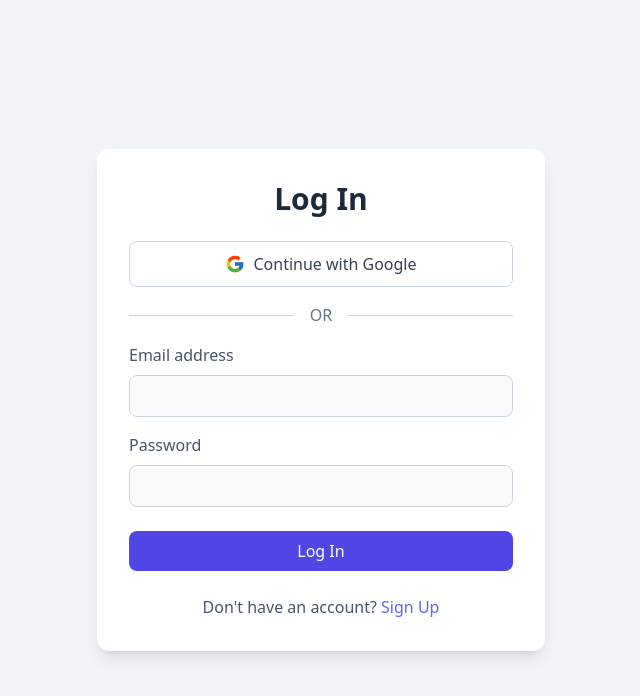
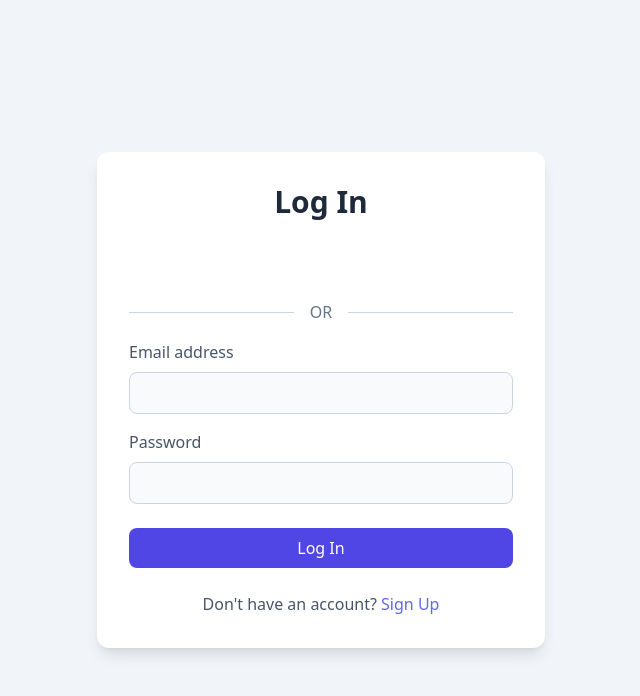
Before and after one commit to Abdulrahman-adil/Attend, a React (Vite) app: page /login#/login in a window 1280 px wide. Shown: the top 696 px of the page, without its empty margins (319-959 px from the left). Built offline with nearby package versions, Linux system fonts and the light colour scheme; no server answers.

Commit message:
Fix Google login credential flow

```diff
--- a/pages/LoginPage.tsx
+++ b/pages/LoginPage.tsx
@@ -1,7 +1,7 @@
 import React, { useState } from 'react'
 import { Link } from 'react-router-dom'
 import { useAuth } from '../contexts/AuthContext'
-import { useGoogleLogin } from '@react-oauth/google'
+import { GoogleLogin } from '@react-oauth/google'
 
 const LoginPage: React.FC = () => {
   const [email, setEmail] = useState('')
@@ -9,18 +9,6 @@ const LoginPage: React.FC = () => {
   const [error, setError] = useState('')
   const [loading, setLoading] = useState(false)
   const { login, googleLogin } = useAuth()
-
-  const handleGoogleLogin = useGoogleLogin({
-    onSuccess: async (credentialResponse) => {
-      const cred = credentialResponse as { credential?: string }
-      if (cred.credential) {
-        await googleLogin(cred.credential, 'web')
-      }
-    },
-    onError: () => {
-      setError('Google sign-in failed. Please try again.')
-    },
-  })
 
   const handleSubmit = async (e: React.FormEvent) => {
     e.preventDefault()
@@ -52,18 +40,18 @@ const LoginPage: React.FC = () => {
           </p>
         )}
 
-        <button
-          onClick={() => handleGoogleLogin()}
-          className="w-full flex items-center justify-center gap-2 bg-white dark:bg-slate-700 border border-slate-300 dark:border-slate-600 text-slate-700 dark:text-slate-200 py-2.5 rounded-lg hover:bg-slate-50 dark:hover:bg-slate-600 transition duration-300 mb-4"
-        >
-          <svg className="w-5 h-5" viewBox="0 0 48 48">
-            <path fill="#FFC107" d="M43.611 20.083H42V20H24v8h11.303c-1.649 4.657-6.08 8-11.303 8c-6.627 0-12-5.373-12-12s5.373-12 12-12c3.059 0 5.842 1.154 7.961 3.039l5.657-5.657C34.046 6.053 29.268 4 24 4C12.955 4 4 12.955 4 24s8.955 20 20 20s20-8.955 20-20c0-1.341-.138-2.65-.389-3.917z"></path>
-            <path fill="#FF3D00" d="M6.306 14.691l6.571 4.819C14.655 15.108 18.961 12 24 12c3.059 0 5.842 1.154 7.961 3.039l5.657-5.657C34.046 6.053 29.268 4 24 4C16.318 4 9.656 8.337 6.306 14.691z"></path>
-            <path fill="#4CAF50" d="M24 44c5.166 0 9.86-1.977 13.409-5.192l-6.19-5.238C29.211 35.091 26.715 36 24 36c-5.202 0-9.619-3.317-11.283-7.946l-6.522 5.025C9.505 39.556 16.227 44 24 44z"></path>
-            <path fill="#1976D2" d="M43.611 20.083H42V20H24v8h11.303c-.792 2.237-2.231 4.166-4.087 5.571l6.19 5.238C42.012 36.49 44 30.686 44 24c0-1.341-.138-2.65-.389-3.917z"></path>
-          </svg>
-          Continue with Google
-        </button>
+        <div className="mb-4">
+          <GoogleLogin
+            onSuccess={async (credentialResponse) => {
+              if (credentialResponse.credential) {
+                await googleLogin(credentialResponse.credential, 'web')
+              }
+            }}
+            onError={() => setError('Google sign-in failed. Please try again.')}
+            useOneTap={false}
+            text="signin_with"
+          />
+        </div>
         <div className="flex items-center my-4">
           <hr className="flex-grow border-slate-300 dark:border-slate-600" />
           <span className="mx-4 text-slate-500 dark:text-slate-400">OR</span>
--- a/pages/RegisterPage.tsx
+++ b/pages/RegisterPage.tsx
@@ -1,7 +1,6 @@
 import React, { useState } from 'react'
 import { Link } from 'react-router-dom'
 import { useAuth } from '../contexts/AuthContext'
-import { useGoogleLogin } from '@react-oauth/google'
 
 const RegisterPage: React.FC = () => {
   const [name, setName] = useState('')
@@ -10,19 +9,7 @@ const RegisterPage: React.FC = () => {
   const [error, setError] = useState('')
   const [success, setSuccess] = useState('')
   const [loading, setLoading] = useState(false)
-  const { register, googleLogin } = useAuth()
-
-  const handleGoogleLogin = useGoogleLogin({
-    onSuccess: async (credentialResponse) => {
-      const cred = credentialResponse as { credential?: string }
-      if (cred.credential) {
-        await googleLogin(cred.credential, 'web')
-      }
-    },
-    onError: () => {
-      setError('Google sign-in failed. Please try again.')
-    },
-  })
+  const { register } = useAuth()
 
   const handleSubmit = async (e: React.FormEvent) => {
     e.preventDefault()
@@ -59,37 +46,6 @@ const RegisterPage: React.FC = () => {
 
         {!success && (
           <>
-            <button
-              onClick={() => handleGoogleLogin()}
-              className="w-full flex items-center justify-center gap-2 bg-white dark:bg-slate-700 border border-slate-300 dark:border-slate-600 text-slate-700 dark:text-slate-200 py-2.5 rounded-lg hover:bg-slate-50 dark:hover:bg-slate-600 transition duration-300 mb-4"
-            >
-              <svg className="w-5 h-5" viewBox="0 0 48 48">
-                <path
-                  fill="#FFC107"
-                  d="M43.611 20.083H42V20H24v8h11.303c-1.649 4.657-6.08 8-11.303 8c-6.627 0-12-5.373-12-12s5.373-12 12-12c3.059 0 5.842 1.154 7.961 3.039l5.657-5.657C34.046 6.053 29.268 4 24 4C12.955 4 4 12.955 4 24s8.955 20 20 20s20-8.955 20-20c0-1.341-.138-2.65-.389-3.917z"
-                ></path>
-                <path
-                  fill="#FF3D00"
-                  d="M6.306 14.691l6.571 4.819C14.655 15.108 18.961 12 24 12c3.059 0 5.842 1.154 7.961 3.039l5.657-5.657C34.046 6.053 29.268 4 24 4C16.318 4 9.656 8.337 6.306 14.691z"
-                ></path>
-                <path
-                  fill="#4CAF50"
-                  d="M24 44c5.166 0 9.86-1.977 13.409-5.192l-6.19-5.238C29.211 35.091 26.715 36 24 36c-5.202 0-9.619-3.317-11.283-7.946l-6.522 5.025C9.505 39.556 16.227 44 24 44z"
-                ></path>
-                <path
-                  fill="#1976D2"
-                  d="M43.611 20.083H42V20H24v8h11.303c-.792 2.237-2.231 4.166-4.087 5.571l6.19 5.238C42.012 36.49 44 30.686 44 24c0-1.341-.138-2.65-.389-3.917z"
-                ></path>
-              </svg>
-              Continue with Google
-            </button>
-            <div className="flex items-center my-4">
-              <hr className="flex-grow border-slate-300 dark:border-slate-600" />
-              <span className="mx-4 text-slate-500 dark:text-slate-400">
-                OR
-              </span>
-              <hr className="flex-grow border-slate-300 dark:border-slate-600" />
-            </div>
             <form onSubmit={handleSubmit}>
               <div className="mb-4">
                 <label
```
